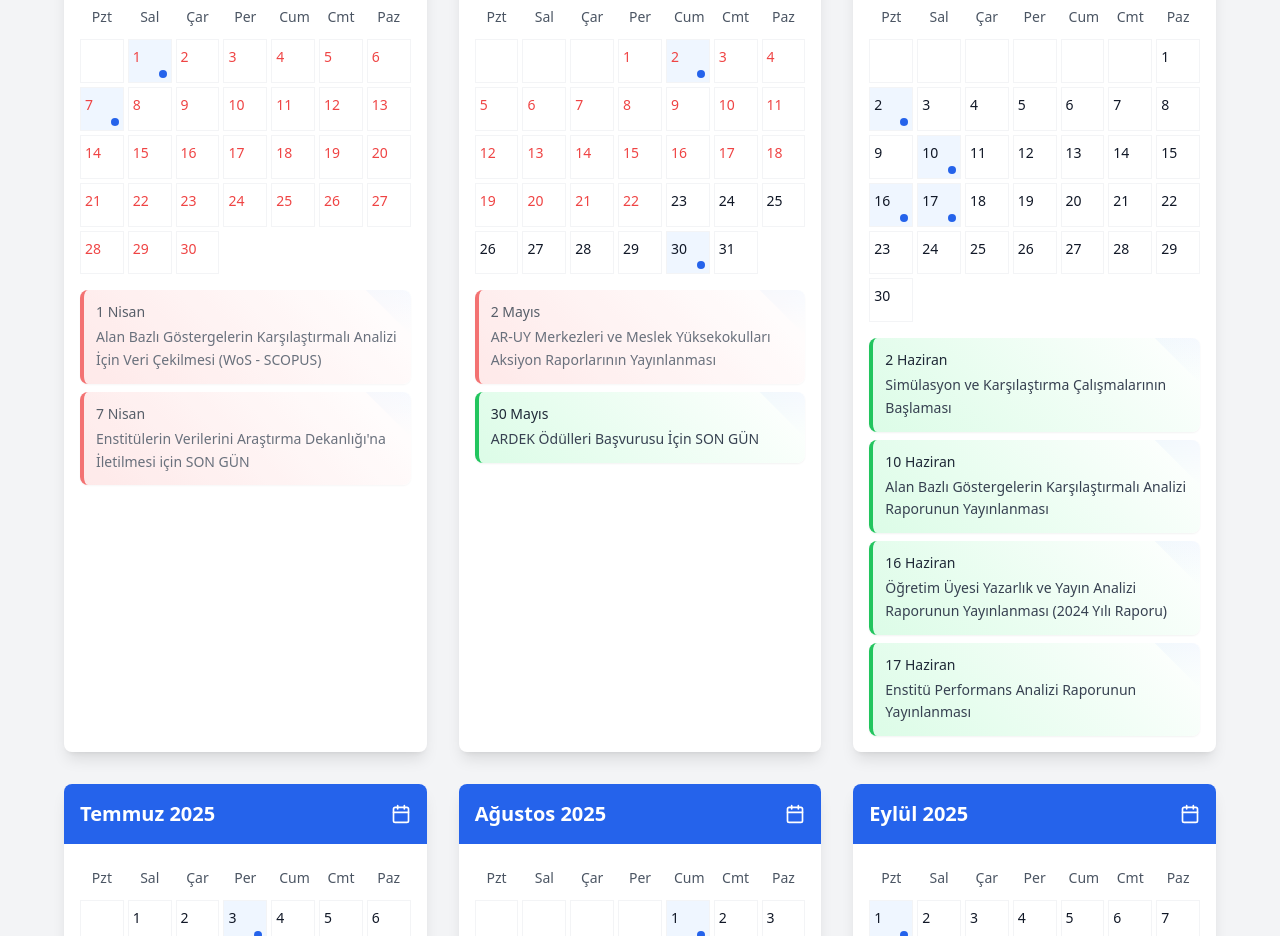
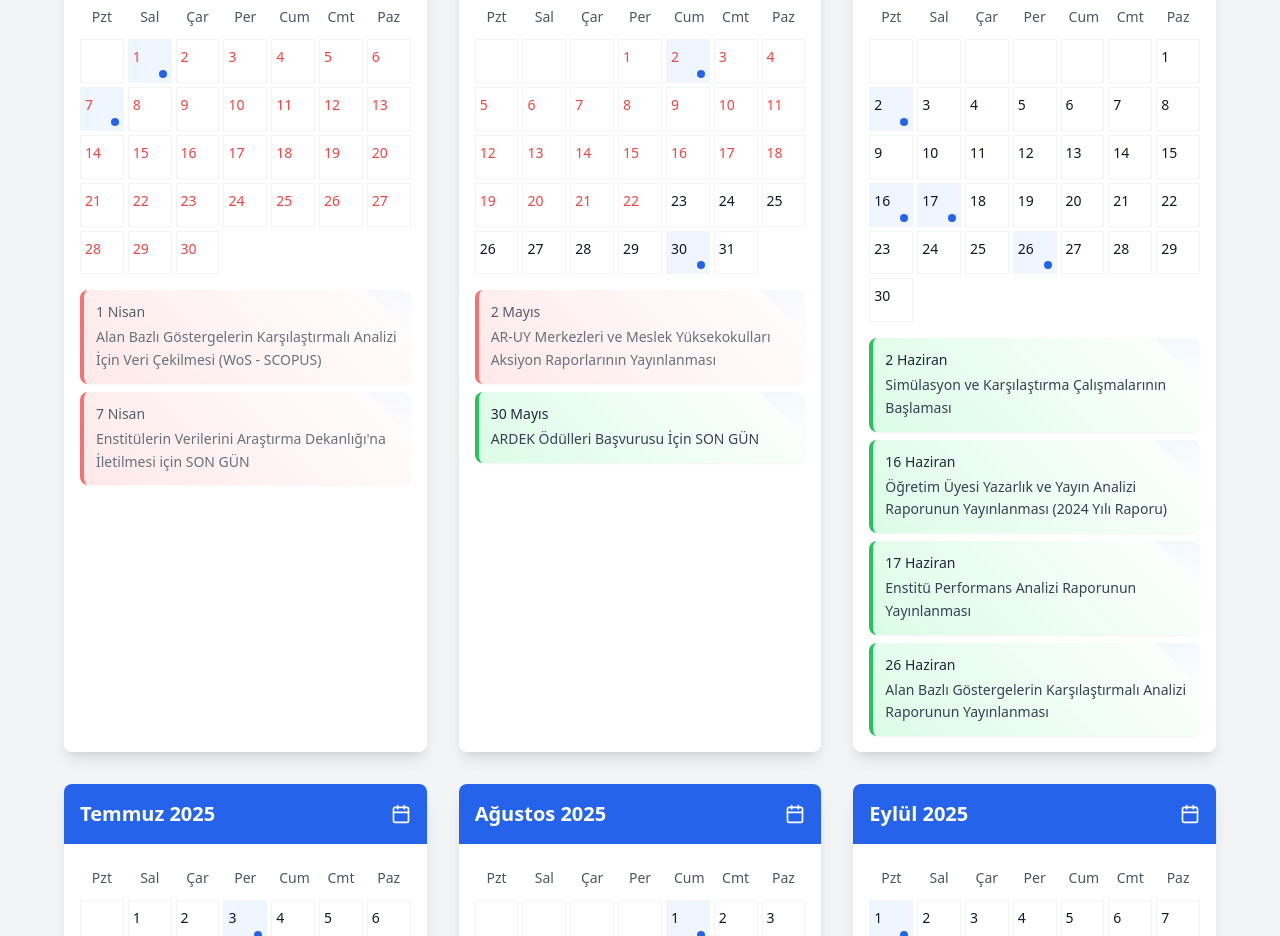
Before and after one commit to umitcaninz/analiztakvimi, a React (Vite) app: page / in a window 1280 px wide. Shown: the part 980-1916 px from the top of the page. Built offline with nearby package versions, Linux system fonts and the light colour scheme.

Commit message:
Update data.ts

```diff
--- a/src/data.ts
+++ b/src/data.ts
@@ -88,11 +88,7 @@ export const calendarData: DataStore = {
       "description": "Simülasyon ve Karşılaştırma Çalışmalarının Başlaması",
       "is_new": true
     },
-    "2025-06-10": {
-      "date": "2025-06-10",
-      "description": "Alan Bazlı Göstergelerin Karşılaştırmalı Analizi Raporunun Yayınlanması",
-      "is_new": true
-    },
+
 
 
         "2025-06-16": {
@@ -106,7 +102,11 @@ export const calendarData: DataStore = {
       "description": "Enstitü Performans Analizi Raporunun Yayınlanması",
       "is_new": true
     },
-
+    "2025-06-26": {
+      "date": "2025-06-26",
+      "description": "Alan Bazlı Göstergelerin Karşılaştırmalı Analizi Raporunun Yayınlanması",
+      "is_new": true
+    },
 
 
 
```
